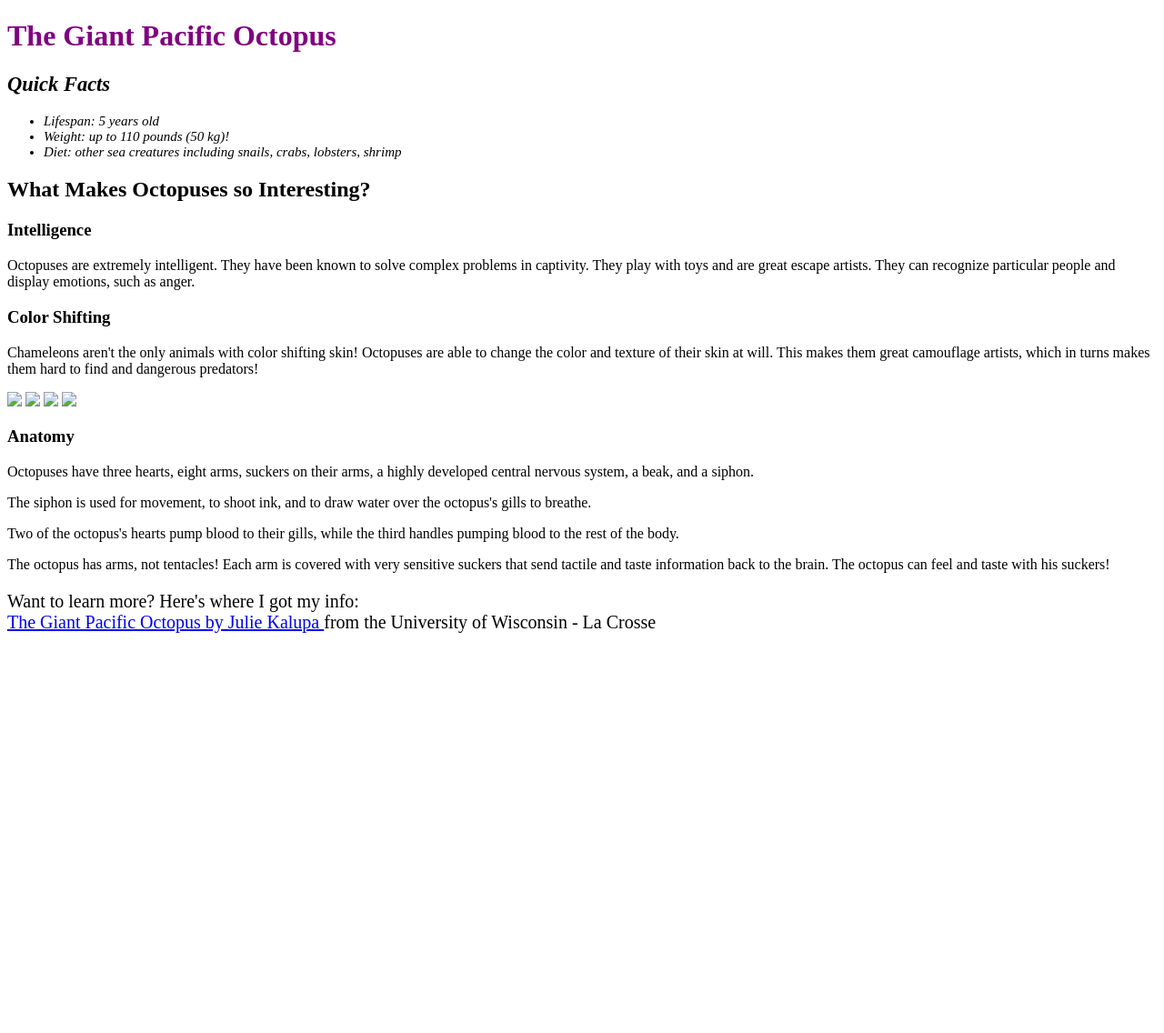
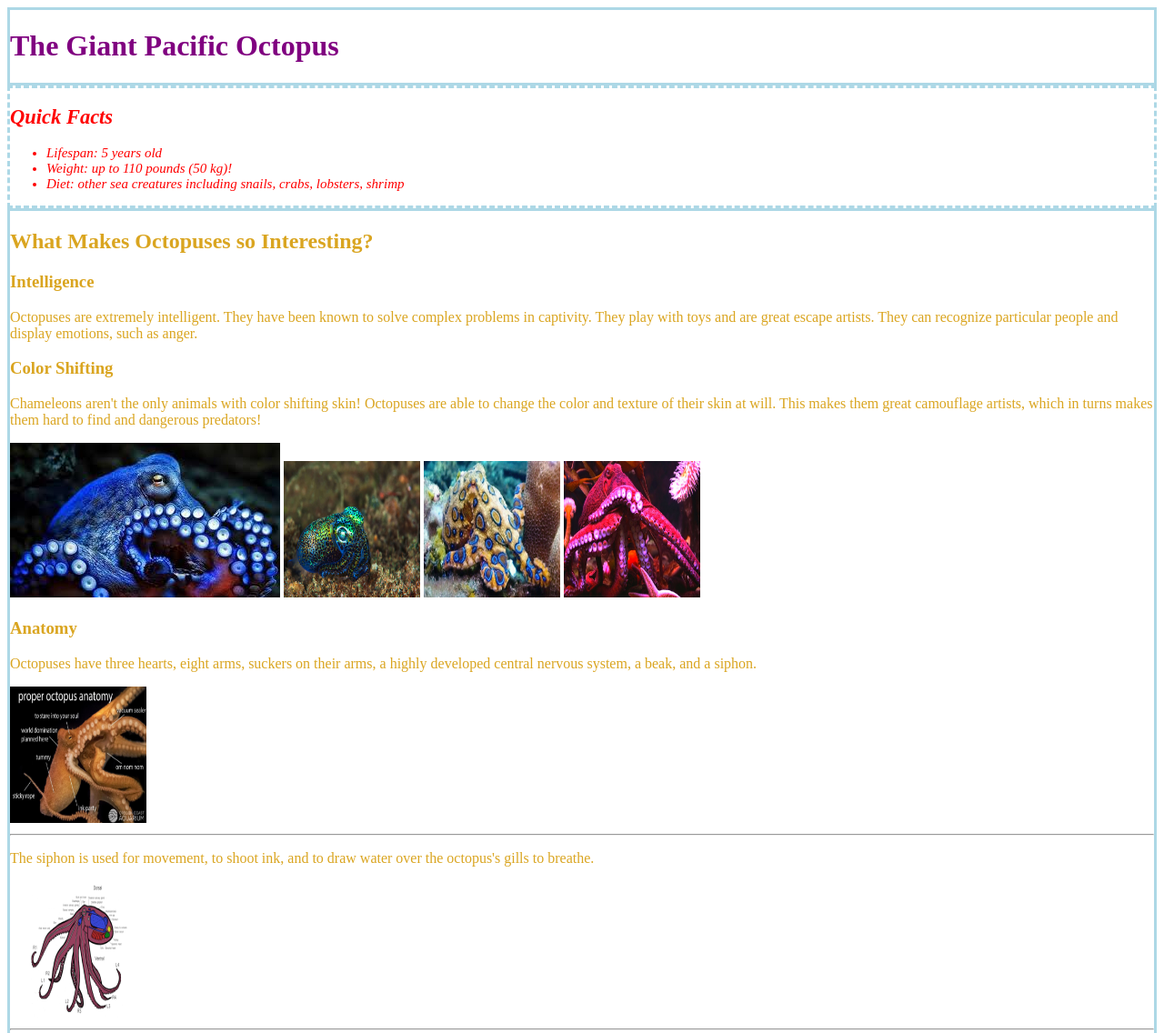
Before and after one commit to KTProg-2024/octopus-zsda111, a plain HTML site: page index.html in a window 1280 px wide. Shown: the top 1136 px of the page at 91% size. Before the commit the page ends 800 px from the top, so only its background shows below. Drawn offline with Linux system fonts and the light colour scheme.

Commit message:
fixed the pictures and added more color with borders.

```diff
--- a/index.html
+++ b/index.html
@@ -8,7 +8,7 @@
 	</head>
 
 	<body>
-		<div class="boder">
+		<div class="boader">
 			<h1>The Giant Pacific Octopus</h1>
 		</div>
 
@@ -22,7 +22,7 @@
 
 		</div>
 
-		<div>
+		<div class="info">
 			<h2>What Makes Octopuses so Interesting?</h2>
 
 			<h3>Intelligence</h3>
@@ -40,31 +40,50 @@
 				skin at will.  This makes them great camouflage artists, which
 				in turns makes them hard to find and dangerous predators!
 			</p>
-		   <img src="blue octopus.jpg">
-       <img src="octopus(1).jpg">
-       <img src="octopus.jpg">
-       <img src="purple ocotpus.jpg">
+		   <img src="images/blue octopus.jpg">
+       <img src="images/octopus (1).jpg"
+       width="150"
+       height="150">
+       <img src="images/octopus.jpg"
+        width="150"
+       height="150">
+       <img src="images/purple ocotpus.jpg"
+       width="150"
+       height="150">
 			<h3>Anatomy</h3>
 			<p>
 				Octopuses have three hearts, eight arms, suckers on their arms,
 				a highly developed central nervous system, a beak, and a siphon.
 			</p>
+       <img src="images/octopus anatomy 1.jpg"
+       width="150"
+       height="150">
+        <hr>
 			<p>
 				The siphon is used for movement, to shoot ink, and to draw water
 				over the octopus's gills to breathe.
 			</p>
+       <img src="images/ocotpus anatomy 2.jpg"
+       width="150"
+       height="150">
+        <hr>
 			<p>
 				Two of the octopus's hearts pump blood to their gills, while the
 				third handles pumping blood to the rest of the body.
 			</p>
+       <img src="images/octopus anatomy 3.gif"
+       width="150">
+        <hr>
 			<p>
 				The octopus has arms, not tentacles!  Each arm is covered with
 				very sensitive suckers that send tactile and taste information
 				back to the brain.  The octopus can feel and taste with his suckers!
 			</p>
+      <img src="images/octopus anatomy 4.gif">
+      <hr>
 		</div>
 
-		<div class="website">
+		<div class="end">
 			<p>
 				Want to learn more? Here's where I got my info:<br>
 				<a href="http://bioweb.uwlax.edu/bio203/s2012/kalupa_juli/Index.htm">
--- a/style.css
+++ b/style.css
@@ -1,13 +1,33 @@
  .website{
    font-size:20px;
+   border-style:dashed;
+   border-color:lightblue;
  }
- .boder{
+ .boader{
    color:purple;
+   border-style:solid;
+   border-color:lightblue;
  }
  .list{
    font-style:italic;
    font-size:15px;
+   color: red;
+   border-style:dashed;
+   border-color:lightblue;
  }
  h3{
-   font-style:arial;
+   font-style:lobster;
  }
+ a{
+   font-size:20px;
+ }
+ .info{
+  color:goldenrod;
+  border-style:solid;
+  border-color:lightblue;
+ }
+ .end{
+ color:blueviolet;
+ border-style:dashed;
+ border-color:lightblue;
+ }
```
Also changed, not shown: images/ocotpus anatomy 2.jpg (added), images/octopus anatomy 1.jpg (added), images/octopus anatomy 3.gif (added), images/octopus anatomy 4.gif (added).
